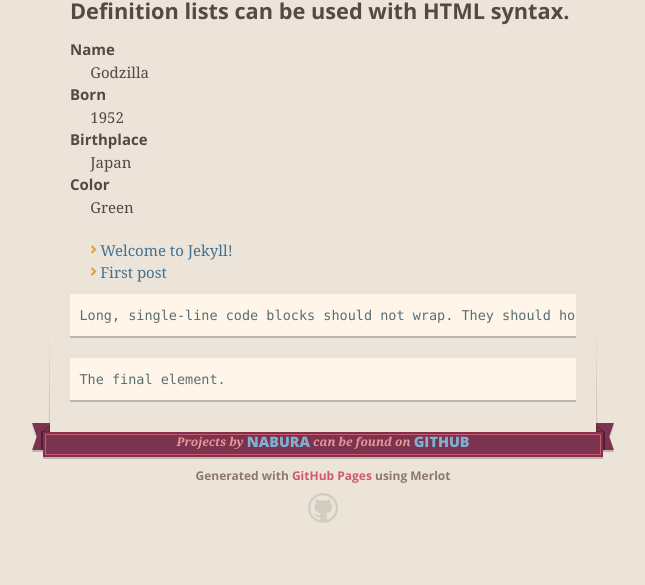
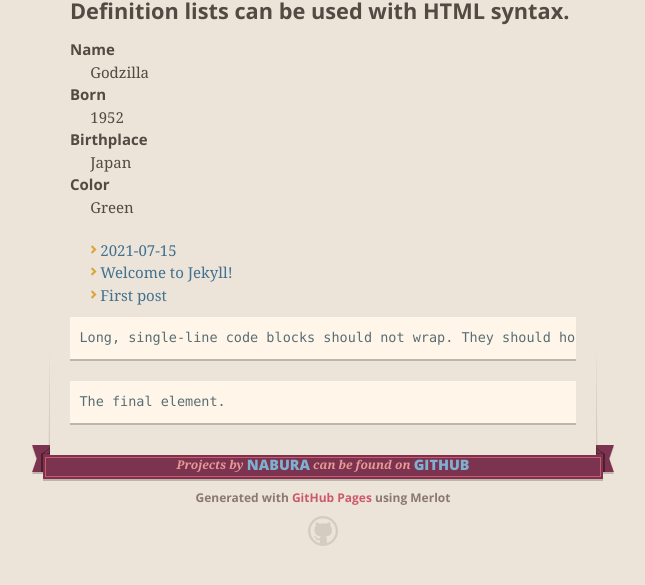
Before and after one commit to nabura/nabura.github.io, a Jekyll site: the page built from index.md, in a window 1280 px wide and 900 px high, scrolled down 2687 px, cut to the strip 314-899 px from the top of the window. Shown: the whole strip, without its empty margins (317-962 px from the left). Built offline with Jekyll 4.4.1, drawn with Linux system fonts in a browser that asks for light colours; the repository's description, which GitHub fills in, is left out; before the commit the page ends 3564 px from its top, so only the background shows below that.

Commit message:
modified 2021_07_15_post

```diff
--- a/_posts/2021-07-15-post.md
+++ b/_posts/2021-07-15-post.md
@@ -1,6 +1,6 @@
 ---
 layout: page
-title: ""
+title: "2021-07-15"
 date: 2021-07-15
 ---
 
```
